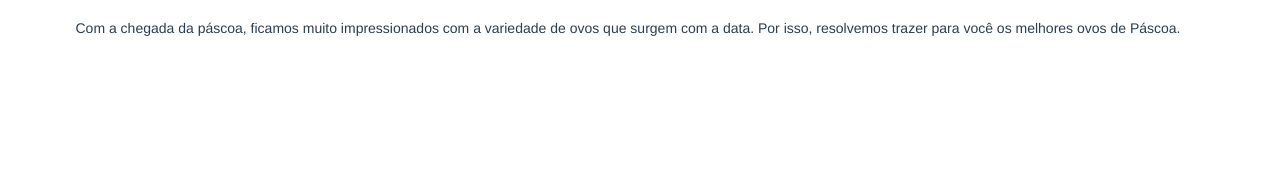
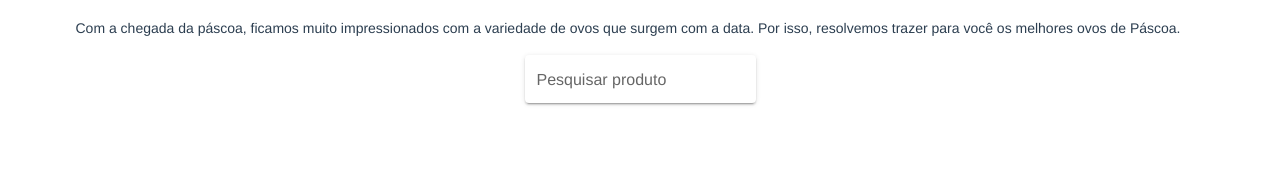
Before and after one commit to BrendaDourado/HackathonTime10, a Vue app in the folder hackathon/: page /home in a window 1280 px wide. Shown: the part 418-613 px from the top of the page. Built offline with nearby package versions, Linux system fonts and the light colour scheme.

Commit message:
Alterações finais home

```diff
--- a/hackathon/src/router/index.js
+++ b/hackathon/src/router/index.js
@@ -3,9 +3,9 @@ import VueRouter from "vue-router";
 import HomeIs from "../views/HomeIs.vue"
 import CadastroEmpresa from "../views/CadastroEmpresa.vue";
 import CadastroCliente from "../views/CadastroCliente.vue";
-import AnaliseEmpresa from "../views/AnaliseEmpresa.vue";
-import AnaliseSugestao from "../views/AnaliseSugestao.vue";
-import OvosLista from "../views/OvosLista.vue";
+// import AnaliseEmpresa from "../views/AnaliseEmpresa.vue";
+// import AnaliseSugestao from "../views/AnaliseSugestao.vue";
+// import OvosLista from "../views/OvosLista.vue";
 
 Vue.use(VueRouter);
 
@@ -26,21 +26,21 @@ const routes = [
     name: "Formulário Cliente",
     component: CadastroCliente,
   },
-{
-  path: "/analiseempresa",
-  name: "Análise Empresa",
-  component: AnaliseEmpresa,
-},
-{
-  path: "/analisesugestao",
-  name: "Análise Sugestão",
-  component: AnaliseSugestao,
-},
-{
-  path: "/ovoslista",
-  name: "Lista de Ovos",
-  component: OvosLista,
-},
+  // {
+  //   path: "/analiseempresa",
+  //   name: "Análise Empresa",
+  //   component: AnaliseEmpresa,
+  // },
+  // {
+  //   path: "/analisesugestao",
+  //   name: "Análise Sugestão",
+  //   component: AnaliseSugestao,
+  // },
+  // {
+  //   path: "/ovoslista",
+  //   name: "Lista de Ovos",
+  //   component: OvosLista,
+  // },
 ]
 
 const router = new VueRouter({
--- a/hackathon/src/views/HomeIs.vue
+++ b/hackathon/src/views/HomeIs.vue
@@ -8,6 +8,19 @@
       ovos que surgem com a data. Por isso, resolvemos trazer para você os
       melhores ovos de Páscoa.
     </p>
+    <div class="form">
+      <v-form>
+        <v-row>
+          <v-col cols="12" sm="12">
+            <v-text-field
+              v-model="first"
+              label="Pesquisar produto"
+              solo
+            ></v-text-field>
+          </v-col>
+        </v-row>
+      </v-form>
+    </div>
   </v-container>
 </template>
 
@@ -19,12 +32,16 @@ export default {
 
 <style>
 .home-img {
-     display: flex;
-     justify-content: center;
-     max-width: 100%;
-     height: 300px;
+  display: flex;
+  justify-content: center;
+  max-width: 100%;
+  height: 300px;
 }
 .text-home {
   font-size: 14px;
 }
+.form {
+  display: flex;
+  justify-content: center;
+}
 </style>
```
Lines whose indentation alone changed are shown as unchanged.
